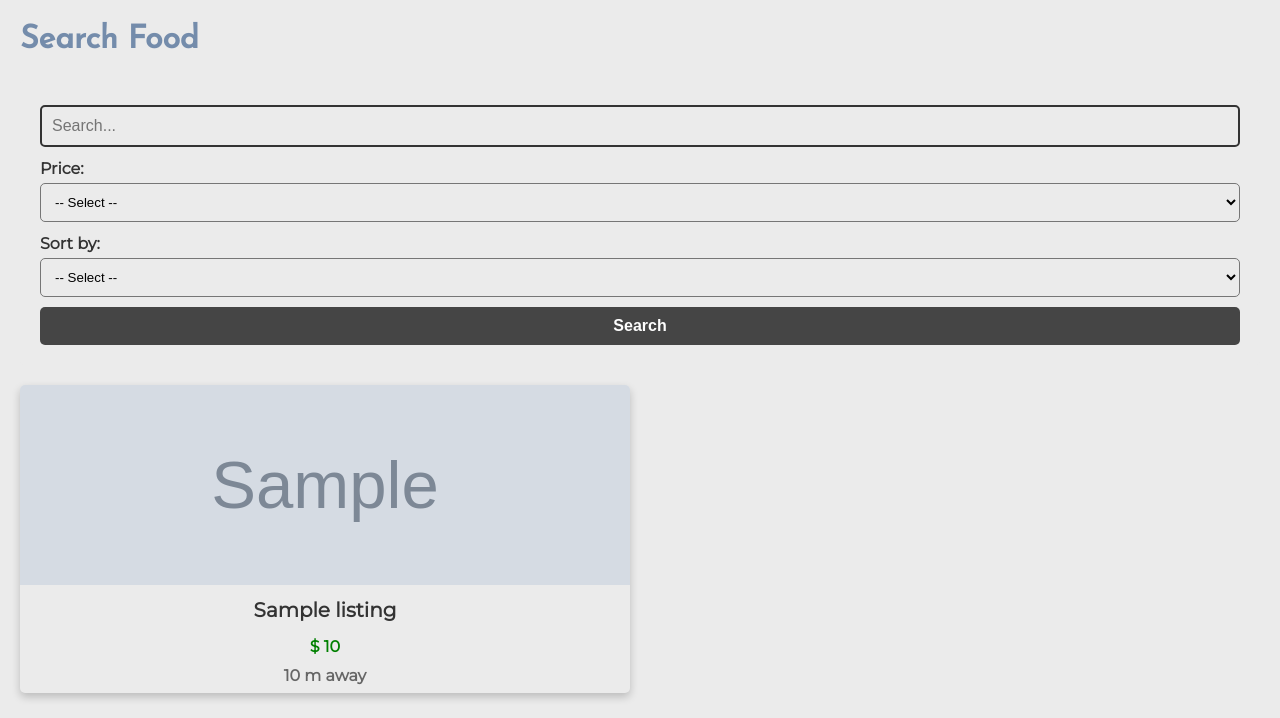
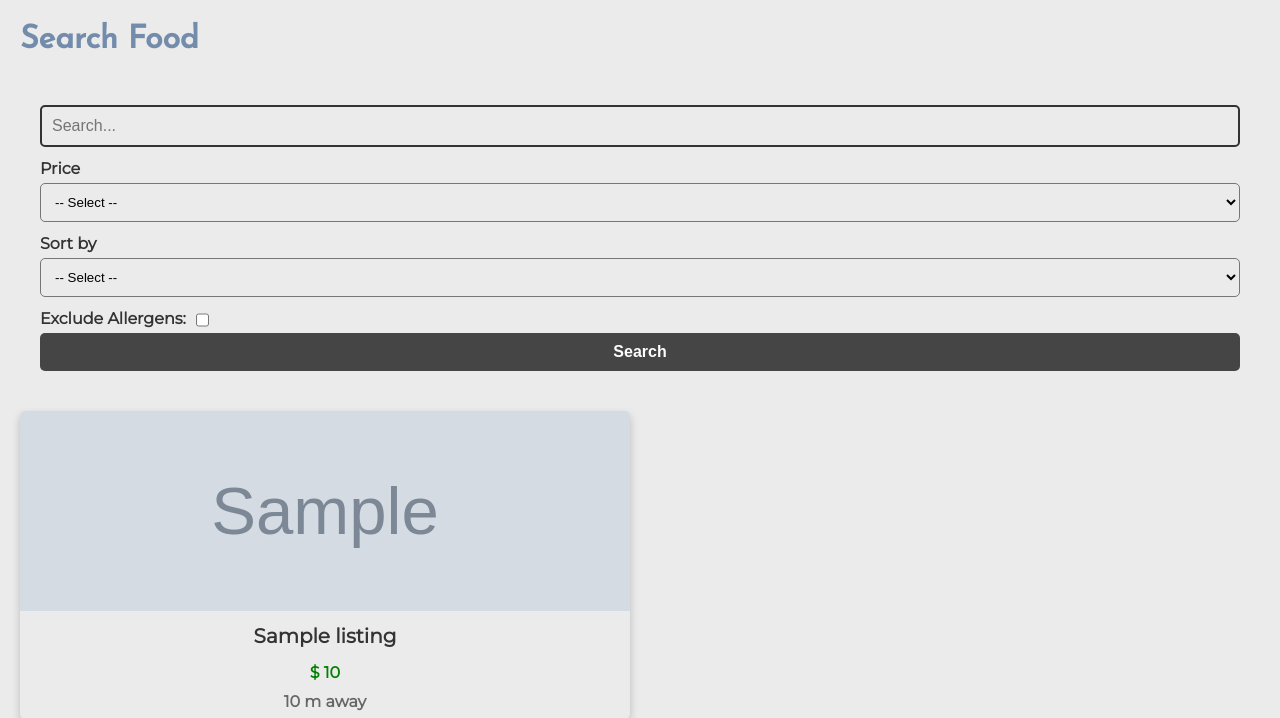
Before and after one commit to software-students-fall2023/2-web-app-exercise-1-sqrt-5-2, a Flask app: template templates/food/search.html in a window 1280 px wide. Shown: the part 72-790 px from the top of the page. Run offline with Flask 3, Linux system fonts and the light colour scheme; the template is opened without the code that fills it: most values are stand-ins (such as "Sample title", 1, 10 or a date in 2020); grey boxes marked "Sample" are stand-in pictures; some web fonts are replaced.

Commit message:
Add Allergens warning and filter to exclude allergens

```diff
--- a/app.py
+++ b/app.py
@@ -76,7 +76,7 @@ def home():
             user=user_data,
             listings=find_listings({'user_id': user_data['_id']}),
             reservations=list(show_reservations()),
-            near=find_listings({'user_id': {'$ne': user_data['_id']}})[:4],
+            near=find_listings({'user_id': {'$ne': user_data['_id']}}, {'distance': 1})[:4],
             recommended = get_similar_food(user_data)
         )
 
@@ -162,6 +162,11 @@ def display_details(listing_id):
     similar_food = [food for food in get_listings({'tags': {'$in': item['tags']}})
                     if food['_id'] != ObjectId(listing_id)]
 
+    allergens_overlap = []
+    for allergen in user_data['allergens']:
+        if user_data['allergens'][allergen] and item['allergens'][allergen]:
+            allergens_overlap.append(allergen)
+
     return render_template(
         'food/details.html',
         item=item,
@@ -169,7 +174,8 @@ def display_details(listing_id):
         reservation=find(TRANSACTION_COLLECTION_NAME, {
                          'listing_id': ObjectId(listing_id)}),
         similar_food=similar_food,
-        poster=poster_data
+        poster=poster_data,
+        allergens_warning = allergens_overlap,
     )
 
 
@@ -249,10 +255,11 @@ def search():
     query = request.args.get('query')
     price = request.args.get('price')
     sort = request.args.get('sortby')
+    exclude_allergens = request.args.get('exclude_allergens') == 'on'
+
     q = {}
 
     price_search_query = FILTER_FUNCTION_FIELDS.get(price, None)
-
     if price_search_query:
         q.update({'price': price_search_query})
 
@@ -262,6 +269,12 @@ def search():
             {'tags': {'$regex': query, '$options': 'i'}}
         ]})
 
+    if exclude_allergens:
+        allergens = get_current_user_data()['allergens']
+        for allergen in allergens:
+            if allergens[allergen]:
+                q.update({f'allergens.{allergen}': {'$ne': True}})
+
     if sort:
         listings = find_listings(
             match_query=q,
@@ -270,7 +283,7 @@ def search():
     else:
         listings = find_listings(q)
 
-    return render_template('food/search.html', listings=listings, price=price, sort=sort, query=query)
+    return render_template('food/search.html', listings=listings, price=price, sort=sort, query=query or '', exclude_allergens=exclude_allergens)
 
 
 @app.template_filter('filter_date')
--- a/static/css/main.css
+++ b/static/css/main.css
@@ -122,7 +122,6 @@ nav .active a {
 .page-content h1 {
    margin: 1rem 0;
    display: inline-block;
-   padding-right: 40px;
 }
 
 
@@ -145,6 +144,14 @@ nav .active a {
 
 .warning {
    background-color: #FFC107;
+}
+
+.warning ul {
+   margin-left: 20px;
+}
+
+.warning li {
+   font-weight: bold;
 }
 
 form {
@@ -170,7 +177,6 @@ input[type=date] {
    border-color: #333;
    font-size: 16px;
 }
-
 
 input[type=submit] {
    font-family: "Monserrat", sans-serif;
@@ -241,8 +247,11 @@ textarea {
    width: 100%;
    padding: 10px;
    margin-bottom: 10px;
-   border: 1px solid #ccc;
-   border-radius: 4px;
+   border-style: solid;
+   border-color: #333;
+   font-family: 'Montserrat', sans-serif;
+   background-color: #EBEBEB;
+   font-size: 16px;
 }
 
 .price-input {
@@ -259,6 +268,13 @@ textarea {
 
 .price-input #price {
    padding-left: 25px;
+}
+
+.exclude-allergens{
+   display: flex;
+}
+.exclude-allergens label{
+   margin-right: 10px;
 }
 
 .card-grid {
--- a/templates/food/listings.html
+++ b/templates/food/listings.html
@@ -8,7 +8,7 @@
     <h1>Listings</h1>
     <div class="button-container">
         <a href="{{url_for('add')}}" class="btn">Add Listing</a>
-        <a href="{{url_for('search')}}" class="btn">Search Food</a>
+        <a href="{{url_for('search', exclude_allergens='on')}}" class="btn">Search Food</a>
     </div>
 
     <div class="card-grid">
--- a/templates/food/search.html
+++ b/templates/food/search.html
@@ -11,7 +11,7 @@
         <form action="/search" method="GET">
             <input type="text" name="query" placeholder="Search..." value="{{ query }}">
 
-            <label for="price">Price:</label>
+            <label for="price">Price</label>
             <select name="price" id="price">
                 <option value="">-- Select --</option>
                 <option value="_5" {% if price == '_5' %}selected{% endif %}>Under $5</option>
@@ -21,7 +21,7 @@
                 <option value="20_" {% if price == '20_' %}selected{% endif %}>$20 and above</option>
             </select>
 
-            <label for="sortby">Sort by:</label>
+            <label for="sortby">Sort by</label>
             <select name="sortby" id="sortby">
                 <option value="">-- Select --</option>
                 <option value="nearest" {% if sort == 'nearest' %}selected{% endif %}>Distance</option>
@@ -29,6 +29,11 @@
                 <option value="priceLH" {% if sort == 'priceLH' %}selected{% endif %}>Price: Lowest to Highest </option>
                 <option value="priceHL" {% if sort == 'priceHL' %}selected{% endif %}>Price: Highest to Lowest </option>
             </select>
+
+            <div class="exclude-allergens">
+                <label for="exclude_allergens">Exclude Allergens:</label>
+                <input type="checkbox" name="exclude_allergens" {% if exclude_allergens %}checked{% endif %}/>
+            </div>
 
             <input type="submit" value="Search">
         </form>
```
Also changed, not shown: static/css/index.css (+3 -4 lines), templates/food/details.html (+11 -0 lines), templates/index.html (+40 -22 lines), utils.py (+14 -14 lines).
